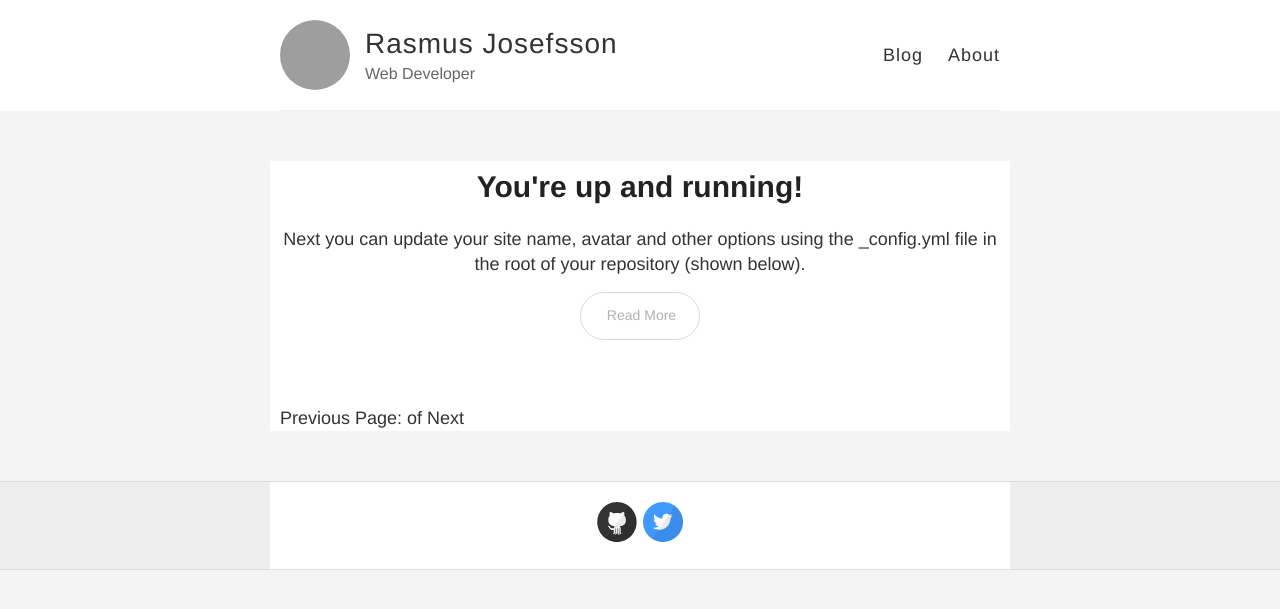
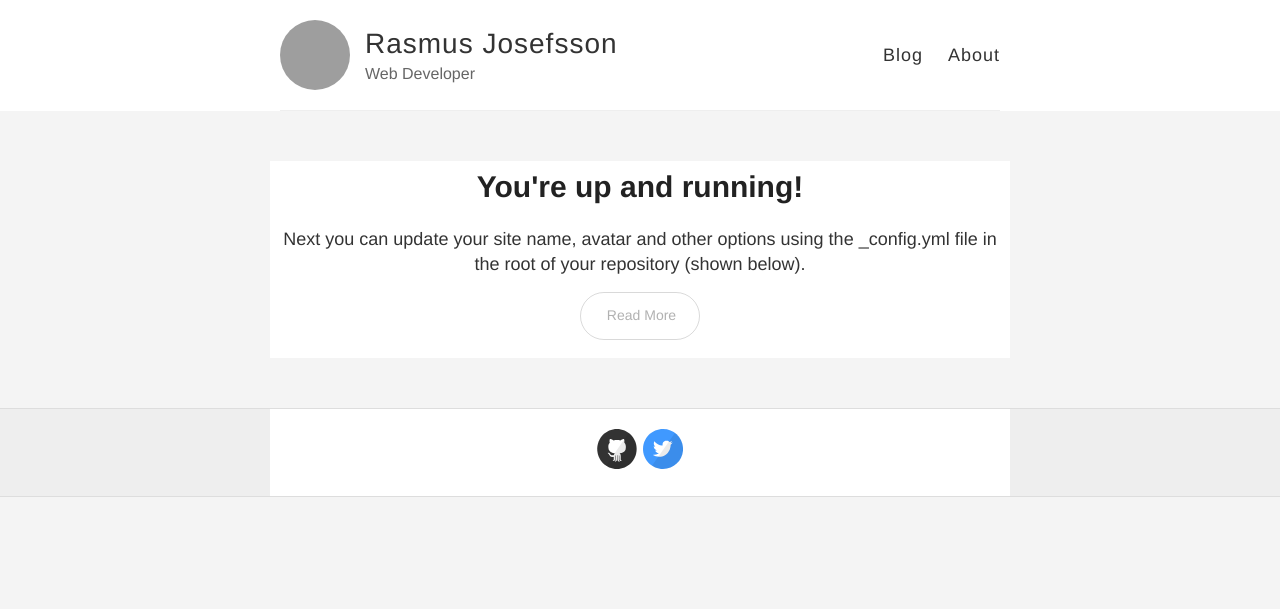
Before and after one commit to rajjejosefsson/rajjejosefsson.github.io, a Jekyll site: the page built from index.html, in a window 1280 px wide. Shown: the top 609 px of the page. Built offline with Jekyll 4.4.1, drawn with Linux system fonts in a browser that asks for light colours; grey boxes are pictures that could not be loaded.

Commit message:
Update index.html

```diff
--- a/index.html
+++ b/index.html
@@ -1,17 +1,6 @@
 ---
 layout: default
 ---
-
-<!-- This loops through the paginated posts -->
-{% for post in paginator.posts %}
-  <h1><a href="{{ post.url }}">{{ post.title }}</a></h1>
-  <p class="author">
-    <span class="date">{{ post.date }}</span>
-  </p>
-  <div class="content">
-    {{ post.content }}
-  </div>
-{% endfor %}
 
 
 <div class="posts">
@@ -30,17 +19,18 @@ layout: default
 </div>
 
 
-<!-- Pagination links -->
-<div class="pagination">
-  {% if paginator.previous_page %}
-    <a href="{{ paginator.previous_page_path }}" class="previous">Previous</a>
-  {% else %}
-    <span class="previous">Previous</span>
-  {% endif %}
-  <span class="page_number ">Page: {{ paginator.page }} of {{ paginator.total_pages }}</span>
-  {% if paginator.next_page %}
-    <a href="{{ paginator.next_page_path }}" class="next">Next</a>
-  {% else %}
-    <span class="next ">Next</span>
-  {% endif %}
-</div>
+{% for page in (1..paginator.total_pages) %}
+      {% if page == paginator.page %}
+        <li>
+          <span id="current-page">{{ page }}</span>
+        </li>
+      {% elsif page == 1 %}
+        <li>
+          <a href="/">{{ page }}</a>
+        </li>
+      {% else %}
+        <li>
+          <a href="{{ site.paginate_path | prepend: site.baseurl | replace: '//', '/' | replace: ':num', page }}">{{ page }}</a>
+        </li>
+      {% endif %}
+    {% endfor %}
```
